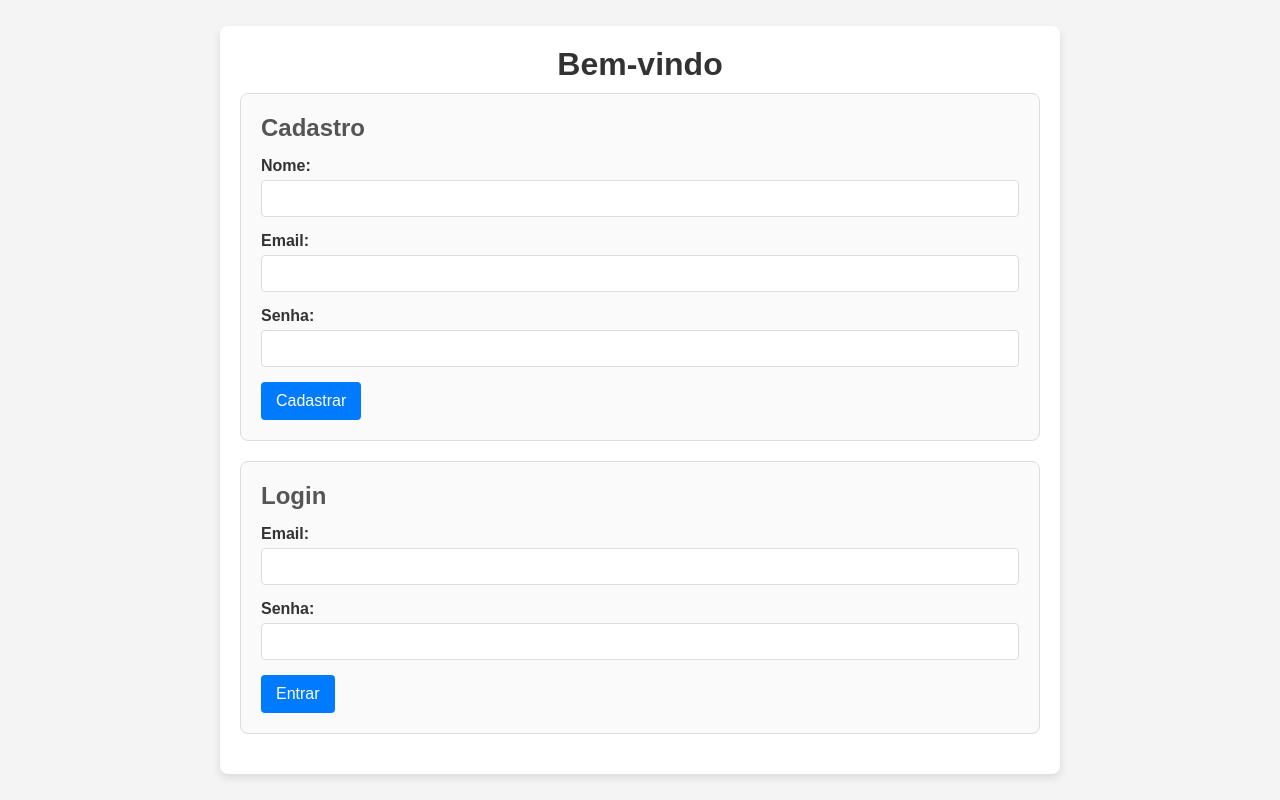
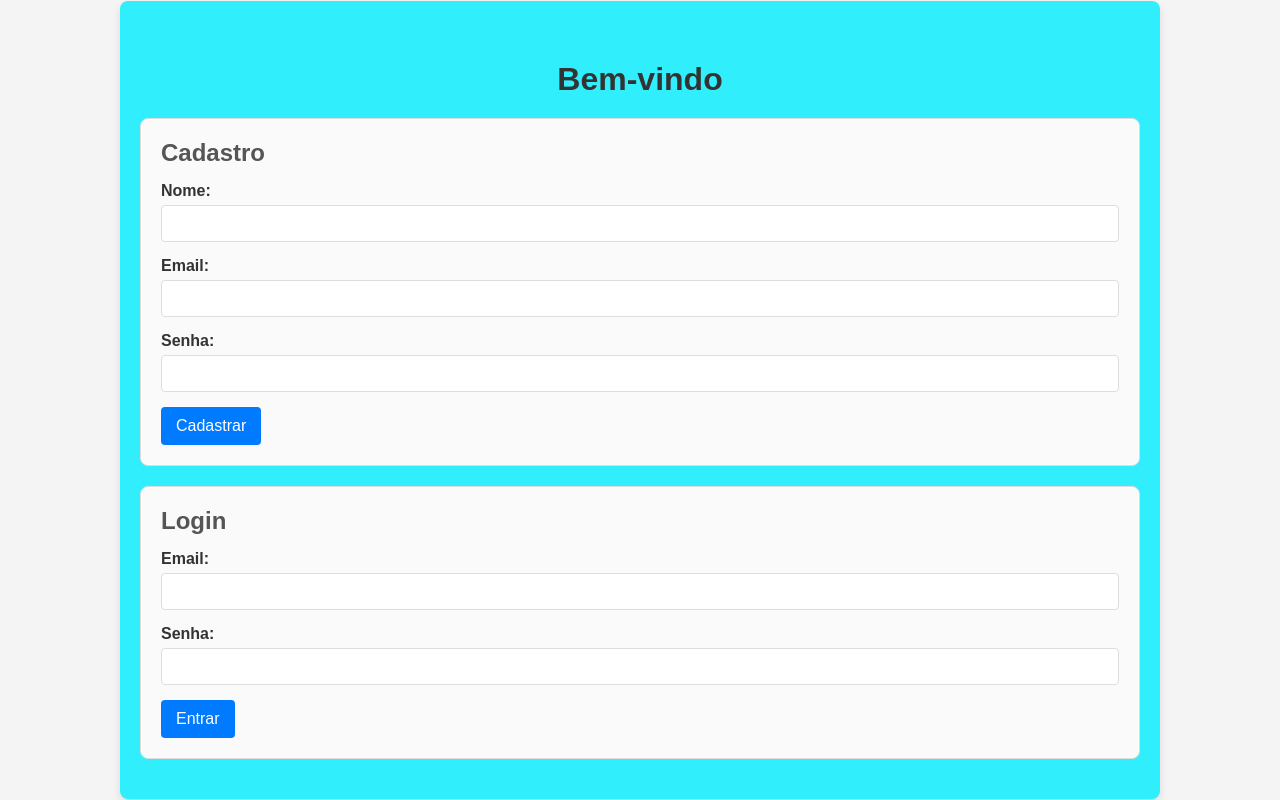
Before and after one commit to beatrizzinkoloouresdarocha/projeto-beatriz-2024, a plain HTML site: page projeto cadastro/index.html in a window 1280 px wide. Drawn offline with Linux system fonts and the light colour scheme.

Commit message:
finalizado mais etapas do meu projeto concluido só falta ajustes finais.

```diff
--- a/projeto cadastro/styles.css
+++ b/projeto cadastro/styles.css
@@ -17,8 +17,8 @@ body {
 
 .container {
     width: 100%;
-    max-width: 800px;
-    background-color: #fff;
+    max-width: 1000px;
+    background-color: #30eefb;
     border-radius: 8px;
     box-shadow: 0 4px 8px rgba(0, 0, 0, 0.1);
     overflow: hidden;
@@ -33,6 +33,8 @@ body {
 h1 {
     text-align: center;
     margin-bottom: 10px;
+    padding: 10px;
+    margin-top: 30px;
 }
 
 .form-box {
```
